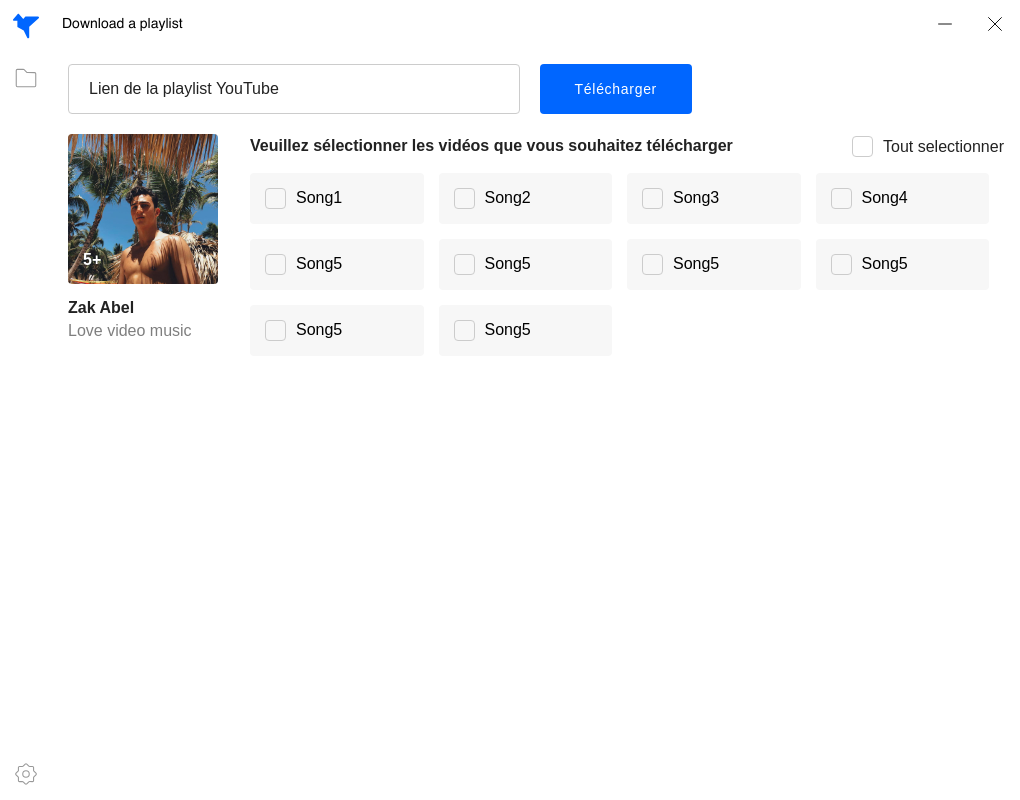
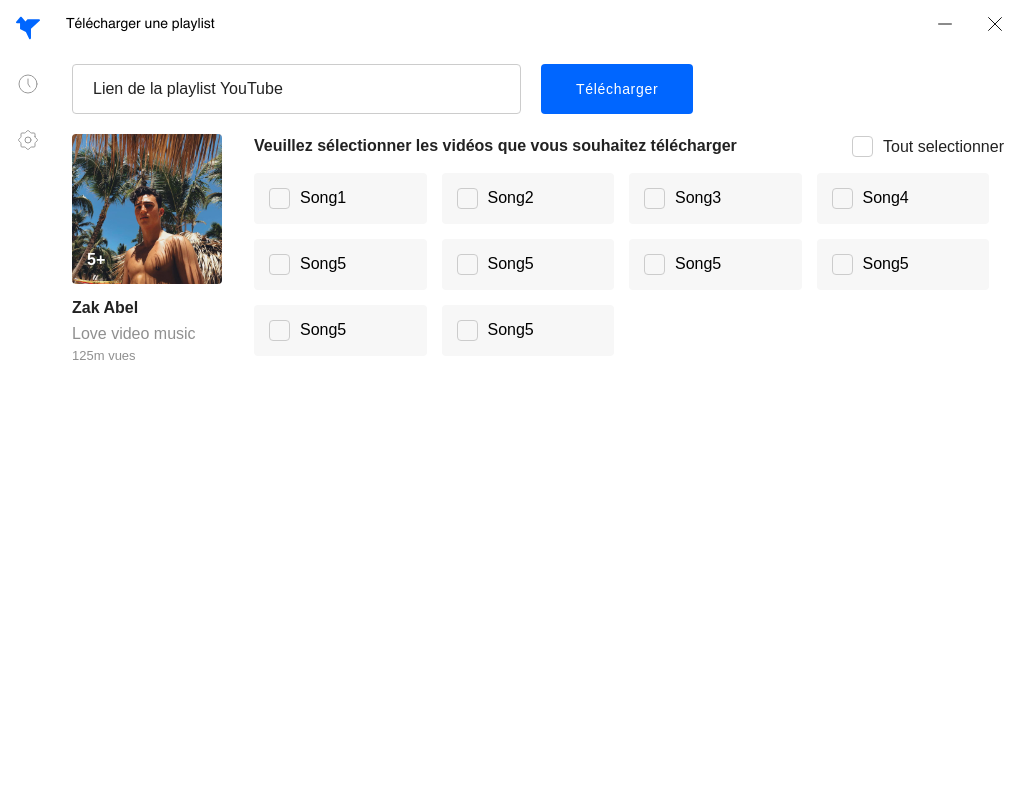
Before and after one commit to Thorsieger/yt2mp3, an Electron app: page src/index.html in a window 1020 px wide. Drawn offline with Linux system fonts and the light colour scheme; no server answers.

Commit message:
update graphique + js

```diff
--- a/src/front.js
+++ b/src/front.js
@@ -120,7 +120,8 @@ function toggleAll(source) {
 function initTabNav() {
   const tabMenu = document.querySelectorAll('.sidebar-app .nav-item')
   const tabContent = document.querySelectorAll('.content section')
-
+  var newTitle = document.querySelector("body > div.container > aside > div > a.nav-item.active").dataset.title
+  document.getElementById('page-title').innerText = newTitle
   if (tabMenu.length && tabContent.length) {
       tabMenu[0].classList.add('active')
       tabContent[0].classList.add('active')
--- a/src/index.html
+++ b/src/index.html
@@ -2,7 +2,7 @@
 
 <head>
   <meta charset="UTF-8" />
-  <title>Download a playlist</title>
+  <title>App</title>
   <link rel="stylesheet" type="text/css" href="css/all.css" />
 </head>
 
@@ -109,7 +109,7 @@
   <div class="container">
     <aside class="sidebar-app">
       <div class="sidebar-menu">
-        <a class="nav-item" data-title="Download a playlist">
+        <a class="nav-item active" data-title="Télécharger une playlist">
           <div class="icon">
             <svg xmlns="http://www.w3.org/2000/svg" class="line fill" viewBox="0 0 364.615 364.616">
               <path
@@ -117,30 +117,17 @@
             </svg>
           </div>
         </a>
-        <a class="nav-item" data-title="History & Downloads">
+        <a class="nav-item" data-title="Téléchargements">
           <div class="icon">
-            <svg class="line" xmlns="http://www.w3.org/2000/svg" viewBox="0 0 24 24">
-              <path
-                d="M21,8V19a1,1,0,0,1-1,1H4a1,1,0,0,1-1-1V5A1,1,0,0,1,4,4H9.59a1,1,0,0,1,.7.29l2.42,2.42a1,1,0,0,0,.7.29H20A1,1,0,0,1,21,8Z">
-              </path>
-            </svg>
+            <svg class="icon line" width="48" height="48" id="clock" xmlns="http://www.w3.org/2000/svg" viewBox="0 0 24 24"><circle cx="12" cy="12" r="9" style="fill: none; stroke: rgb(0, 0, 0); stroke-linecap: round; stroke-linejoin: round; stroke-width: 1;"></circle><polyline points="12 7 12 12 14 15" style="fill: none; stroke: rgb(0, 0, 0); stroke-linecap: round; stroke-linejoin: round; stroke-width: 1;"></polyline></svg>
           </div>
         </a>
-        <!-- <a class="nav-item" id="logIn">
+        <!-- <a class="nav-item" data-title="Notifications">
           <div class="icon">
-            <svg width="24" height="24" viewBox="0 0 24 24" class="line" xmlns="http://www.w3.org/2000/svg">
-              <g transform="translate(4 2.5)">
-                <circle cx="7.579" cy="4.778" r="4.778" />
-                <path
-                  d="M0 16.201a2.215 2.215 0 01.22-.97c.457-.915 1.748-1.4 2.819-1.62a16.787 16.787 0 012.343-.33 25.053 25.053 0 014.385 0c.787.056 1.57.166 2.343.33 1.07.22 2.361.659 2.82 1.62a2.27 2.27 0 010 1.95c-.459.96-1.75 1.4-2.82 1.61-.772.172-1.555.286-2.343.34-1.188.1-2.38.118-3.57.054-.275 0-.54 0-.815-.055a15.423 15.423 0 01-2.334-.338c-1.08-.21-2.361-.65-2.828-1.611A2.28 2.28 0 010 16.2z" />
-              </g>
-            </svg>
+            <svg class="icon line" width="48" height="48" id="notification-alt" xmlns="http://www.w3.org/2000/svg" viewBox="0 0 24 24"><path d="M20,12v6a2,2,0,0,1-2,2H6a2,2,0,0,1-2-2V6A2,2,0,0,1,6,4h6" style="fill: none; stroke: rgb(0, 0, 0); stroke-linecap: round; stroke-linejoin: round; stroke-width: 1;"></path><circle cx="18.5" cy="5.5" r="2.5" style="fill: none; stroke: rgb(0, 0, 0); stroke-linecap: round; stroke-linejoin: round; stroke-width: 1;"></circle></svg>
           </div>
         </a> -->
-
-      </div>
-      <div class="sidebar-bottom">
-        <a class="nav-item" data-title="Settings & More">
+        <a class="nav-item" data-title="Paramètres">
           <div class="icon">
             <svg class="line" xmlns="http://www.w3.org/2000/svg" viewBox="0 0 24 24">
               <path
@@ -152,6 +139,9 @@
           <!-- <span>Settings</span> -->
         </a>
       </div>
+      <!-- <div class="sidebar-bottom">
+
+      </div> -->
     </aside>
     <!-- <template id="logInNow">
       <div class="imported centered w-small shadow-md p25">Some content</div>
@@ -162,8 +152,7 @@
       <header id="titlebar">
         <div id="drag-region">
           <div id="window-title">
-            <span id="page-title">
-              Download a playlist
+            <span id="page-title"></span>
           </div>
           <div id="window-controls">
             <div class="button" id="min-button">
@@ -200,7 +189,8 @@
               </div>
               <div class="artist-info">
                 <div class="video-title">Zak Abel</div>
-                <span class="op-light">Love video music</span>
+                <p class="op-light mb0">Love video music</p>
+                <p class="op-light p-small">125m vues</p>
               </div>
             </div>
           </div>
@@ -379,6 +369,26 @@
               </div>
             </div> -->
         </section>
+        <!-- <section class="tab-pannel">
+          <div class="notif-wrapper">
+            <div class="notif">
+              <p>
+                Lorem ipsum, dolor sit amet consectetur adipisicing elit.
+                Nemo, voluptatem qui quidem exercitationem consectetur
+                consequatur aperiam odio minus ullam similique blanditiis ut
+                laborum hic tempora placeat non mollitia, rem accusamus.
+              </p>
+            </div>
+            <div class="notif error">
+              <p>
+                Lorem ipsum, dolor sit amet consectetur adipisicing elit.
+                Nemo, voluptatem qui quidem exercitationem consectetur
+                consequatur aperiam odio minus ullam similique blanditiis ut
+                laborum hic tempora placeat non mollitia, rem accusamus.
+              </p>
+            </div>
+          </div>
+        </section> -->
         <section class="tab-pannel scroll">
           <article class="mx-auto w-small pt4 pb4">
             <!-- General -->
@@ -536,26 +546,6 @@
             </div>
           </article>
         </section>
-        <!-- <section class="tab-pannel">
-          <div class="notif-wrapper">
-            <div class="notif">
-              <p>
-                Lorem ipsum, dolor sit amet consectetur adipisicing elit.
-                Nemo, voluptatem qui quidem exercitationem consectetur
-                consequatur aperiam odio minus ullam similique blanditiis ut
-                laborum hic tempora placeat non mollitia, rem accusamus.
-              </p>
-            </div>
-            <div class="notif error">
-              <p>
-                Lorem ipsum, dolor sit amet consectetur adipisicing elit.
-                Nemo, voluptatem qui quidem exercitationem consectetur
-                consequatur aperiam odio minus ullam similique blanditiis ut
-                laborum hic tempora placeat non mollitia, rem accusamus.
-              </p>
-            </div>
-          </div>
-        </section> -->
       </div>
       <!-- <div class="p-tooltip icon">
               <div class="p-tooltip-content">
--- a/src/scss/_compos.scss
+++ b/src/scss/_compos.scss
@@ -1,20 +1,23 @@
-$shadow-map: (df: (0 1px 3px 0 rgba($color-dark, 0.1),
+$shadow-map: (
+  df: (
+    0 1px 3px 0 rgba($color-dark, 0.1),
     0 1px 2px 0 rgba($color-dark, 0.06),
   ),
-  md: (0 4px 6px -1px rgba($color-dark, 0.3),
+  md: (
+    0 4px 6px -1px rgba($color-dark, 0.3),
     0 2px 4px -1px rgba($color-dark, 0.06),
   ),
-  lg: (0px 0.5rem 0.8rem rgba($color-dark, 0.1),
+  lg: (
+    0px 0.5rem 0.8rem rgba($color-dark, 0.1),
   ),
-  xl: (0 20px 25px -5px rgba($color-dark, 0.1),
+  xl: (
+    0 20px 25px -5px rgba($color-dark, 0.1),
     0 10px 10px -5px rgba($color-dark, 0.04),
   ),
 );
 
 @mixin box-shadows($property: 'box-shadow') {
-
-  @each $name,
-  $hex in $shadow-map {
+  @each $name, $hex in $shadow-map {
     &-#{$name} {
       #{$property}: $hex;
     }
@@ -84,33 +87,33 @@ $shadow-map: (df: (0 1px 3px 0 rgba($color-dark, 0.1),
 }
 
 $spacer: 20px;
-$spacers: (0: 0,
-  1: ($spacer * 0.5,
+$spacers: (
+  0: 0,
+  1: (
+    $spacer * 0.5,
   ),
-  2: ($spacer * 1,
+  2: (
+    $spacer * 1,
   ),
   3: $spacer * 1.5,
-  4: ($spacer * 2,
+  4: (
+    $spacer * 2,
   ),
 );
 
-$xy-border: (top: t,
+$xy-border: (
+  top: t,
   right: r,
   bottom: b,
   left: l,
 );
 
 // set key value pairs for margin and padding
-@each $prop,
-$letter in (margin: m, padding: p) {
-
+@each $prop, $letter in (margin: m, padding: p) {
   // loop through top, right, bottom, and left
-  @each $direction,
-  $d in $xy-border {
-
+  @each $direction, $d in $xy-border {
     // loop through the spacers we've set
-    @each $unit,
-    $rem in $spacers {
+    @each $unit, $rem in $spacers {
       .#{$letter}#{$d}#{$unit} {
         #{$prop}-#{$direction}: #{$rem};
       }
@@ -130,7 +133,7 @@ $unit: 'rem'; // Feel free to change the unit.
       #{$styleName}: #{$i + $unit};
     }
 
-    $i: $i+$offset;
+    $i: $i + $offset;
   }
 }
 
@@ -252,7 +255,7 @@ a {
   .tooltip-icon {
     width: 20px;
     height: 20px;
-    stroke: white;
+    stroke: var(--white);
   }
 
   &.pd-small {
@@ -262,7 +265,6 @@ a {
   }
 
   &:hover {
-
     .p-tooltip-arrow,
     .p-tooltip-content {
       opacity: 1;
--- a/src/scss/_contextMenu.scss
+++ b/src/scss/_contextMenu.scss
@@ -16,7 +16,7 @@
     font-size: 14px;
     cursor: pointer;
     border-radius: var(--radius);
-    color: white;
+    color: var(--white);
     display: flex;
     align-items: center;
     &:hover {
--- a/src/scss/_custom.scss
+++ b/src/scss/_custom.scss
@@ -184,11 +184,11 @@
   }
 
   .nav-item {
-    padding: 13px;
+    padding: 16px;
     margin: 0;
     border: 0;
     background: transparent;
-    color: white;
+    color: var(--white);
     display: flex;
     align-items: center;
     justify-content: center;
@@ -205,7 +205,7 @@
         position: relative;
 
         &:before {
-          content: "";
+          content: '';
           position: absolute;
           top: 0;
           display: block;
@@ -230,8 +230,8 @@
     }
 
     .line {
-      width: 26px;
-      height: 26px;
+      width: 24px;
+      height: 24px;
       fill: none;
       opacity: 0.4;
       stroke-linecap: round;
@@ -344,7 +344,7 @@
           line-height: 1.5;
         }
 
-        input[type="number"] {
+        input[type='number'] {
           border: none;
           outline: none;
           box-sizing: border-box;
@@ -461,20 +461,17 @@
 
       .love {
         opacity: 0;
-        transition: opacity .25s ease;
+        transition: 0.12s ease;
+        fill: #fff;
+        stroke: none;
       }
 
-      &:hover {
-        .love {
-          fill: #fff;
-          stroke: none;
-          stroke-linecap: round;
-          stroke-linejoin: round;
-          stroke-width: 1;
-          cursor: pointer;
-          opacity: 1;
-        }
-      }
+      // &:hover {
+      //   .love {
+      //     cursor: pointer;
+      //     opacity: 1;
+      //   }
+      // }
 
       span {
         font-weight: bold;
--- a/src/scss/_notif.scss
+++ b/src/scss/_notif.scss
@@ -82,7 +82,7 @@
       border: 0;
       display: none;
       p {
-        color: white;
+        color: var(--white);
       }
       background: $color-red-carnation;
     }
--- a/src/userSetting.json
+++ b/src/userSetting.json
@@ -1 +1 @@
-{"format":"mp3","path":"C:\\Users\\asmir\\Downloads\\tests","welcomeMsg":true,"debug":false}
+{"format":"mp3","path":"C:\\Users\\asmir\\Downloads\\tests","welcomeMsg":false,"debug":false}
```
Also changed, not shown: src/css/all.css, 1 other file.
